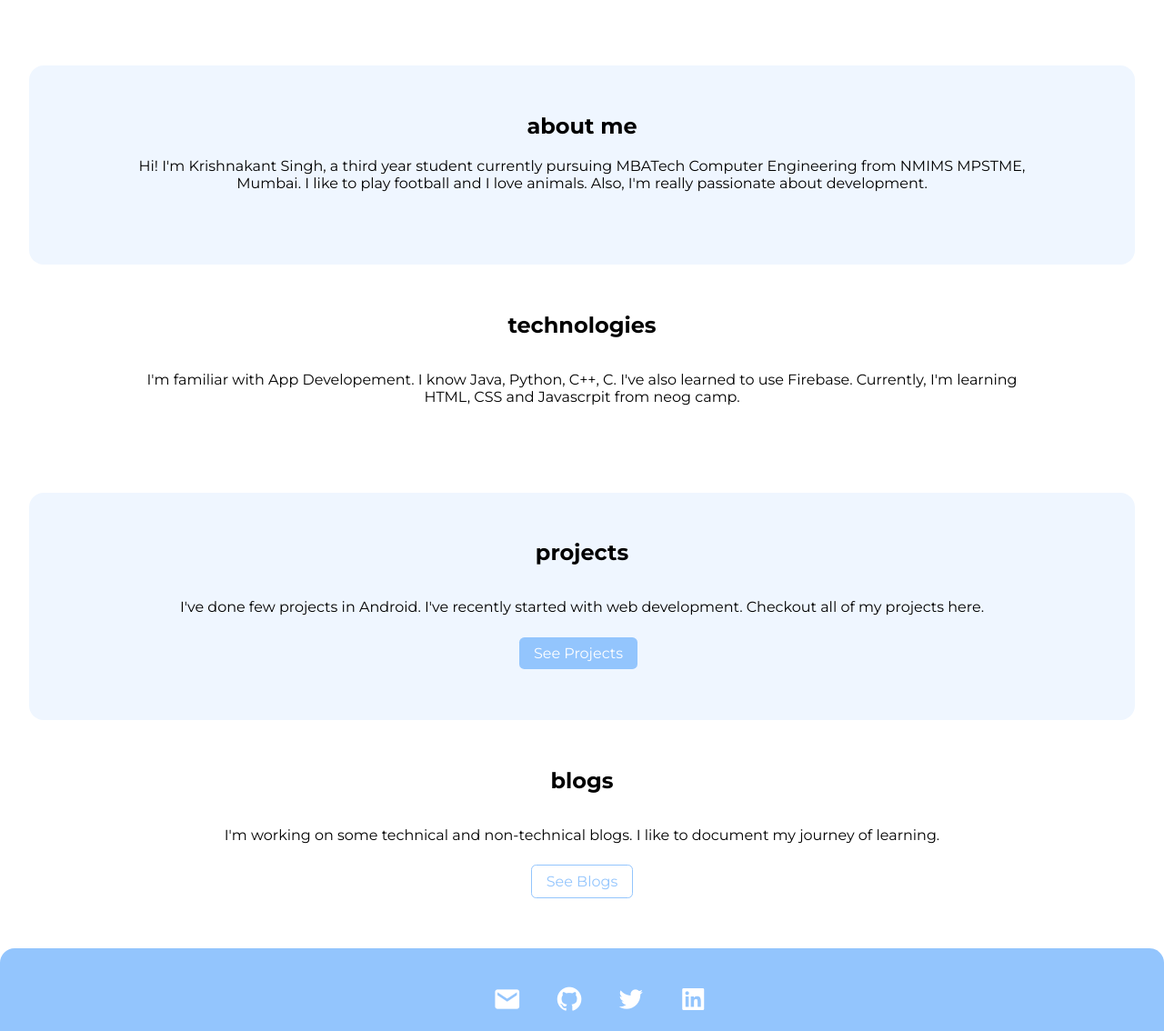
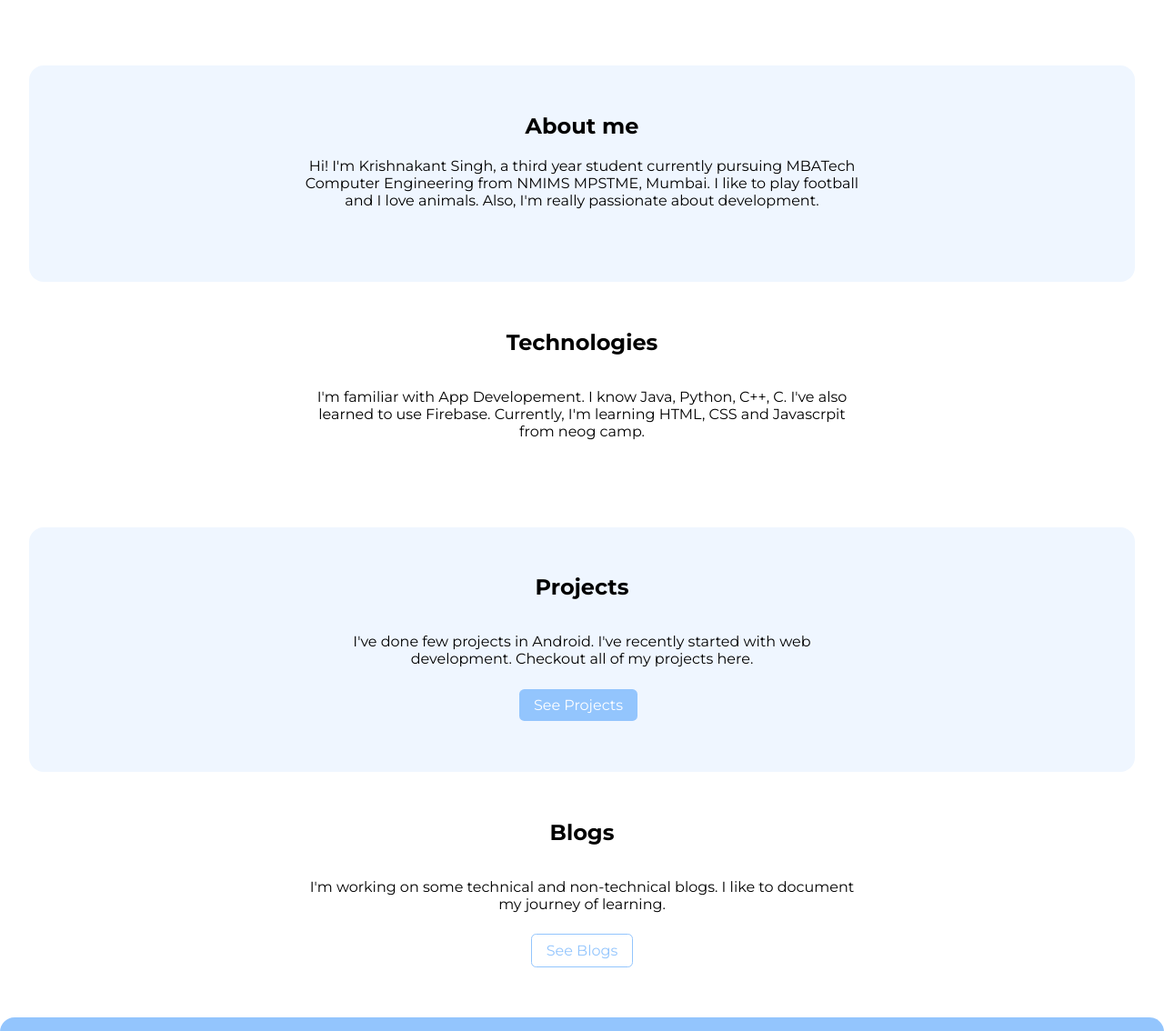
Before and after one commit to krishnakant01/kanta-portfolio, a plain HTML site: page index.html in a window 1280 px wide. Shown: the part 560-1694 px from the top of the page at 91% size. Drawn offline with nearby package versions, Linux system fonts and the light colour scheme.

Commit message:
vw changed

```diff
--- a/index.html
+++ b/index.html
@@ -35,7 +35,7 @@
 
   <section class="section ow ">
     <div class="container container-center">
-      <h1>about me</h1>
+      <h1>About me</h1>
       <p>Hi! I'm Krishnakant Singh, a third year student currently pursuing MBATech Computer Engineering from NMIMS
         MPSTME, Mumbai. I like to play football and I love animals. Also, I'm really passionate about development.</p>
     </div>
@@ -43,7 +43,7 @@
 
   <section class="section">
     <div class="container container-center">
-      <h1>technologies</h1>
+      <h1>Technologies</h1>
       <p class="description">I'm familiar with App Developement. I know Java, Python, C++, C. I've also learned to use Firebase. Currently,
         I'm learning HTML, CSS and Javascrpit from neog camp.</p>
     </div>
@@ -51,7 +51,7 @@
 
   <section class="section ow">
     <div class="container container-center">
-      <h1>projects</h1>
+      <h1>Projects</h1>
       <p class="description">I've done few projects in Android. I've recently started with web development. Checkout all of
         my projects here.</p>
       <a class="link link-primary" href="projects.html">See Projects</a>
@@ -61,7 +61,7 @@
 
   <section class="section ">
     <div class="container container-center">
-      <h1>blogs</h1>
+      <h1>Blogs</h1>
       <p class="description">I'm working on some technical and non-technical blogs. I like to document my journey of learning.</p>
       <a class="link link-secondary" href="blogs.html">See Blogs</a>
     </div>
--- a/styles.css
+++ b/styles.css
@@ -23,7 +23,7 @@ hr{
    /* margin: 1rem; */
 }
 .container-center{
-    max-width: 80vw;
+    max-width: 50vw;
     margin: auto;
     text-align: center;
     padding-bottom: 2rem;
```
